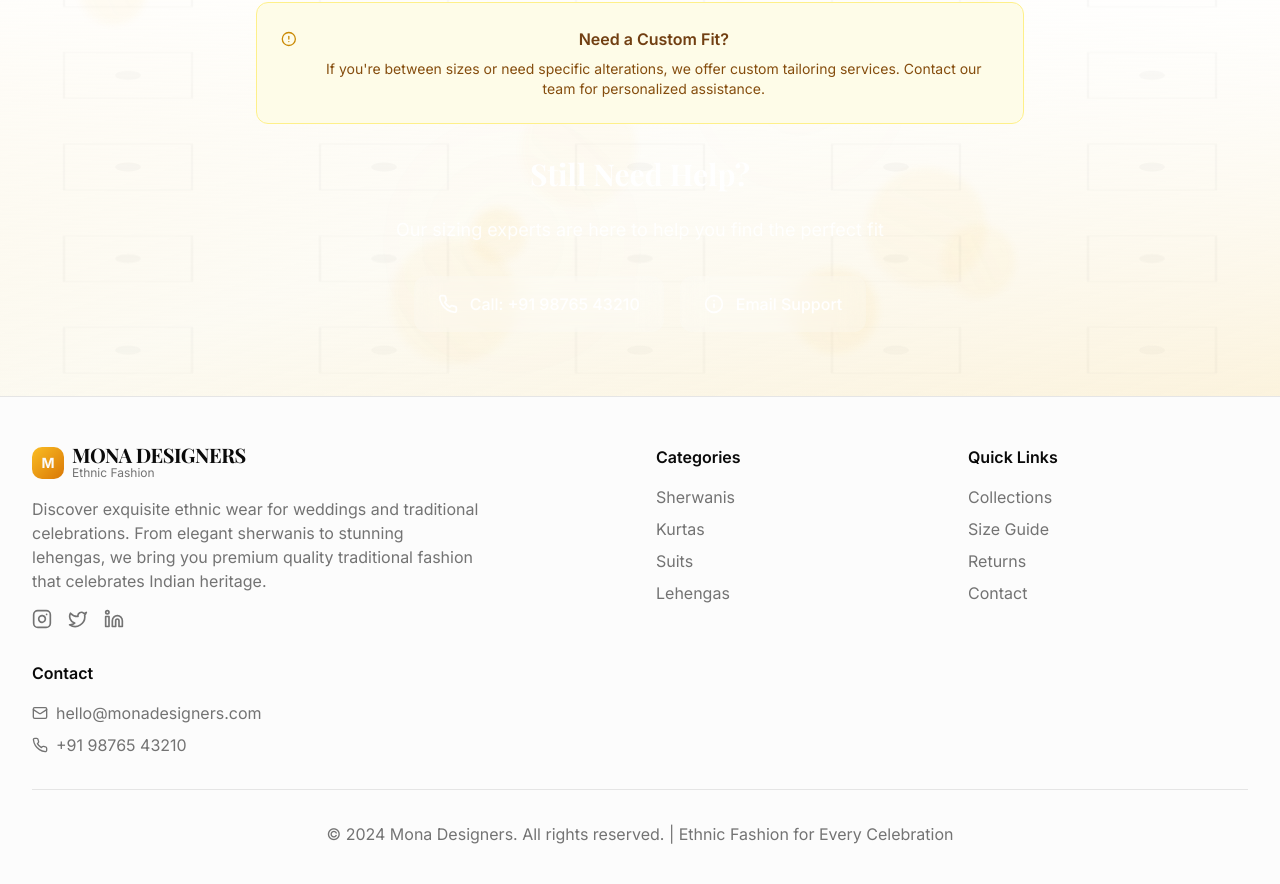
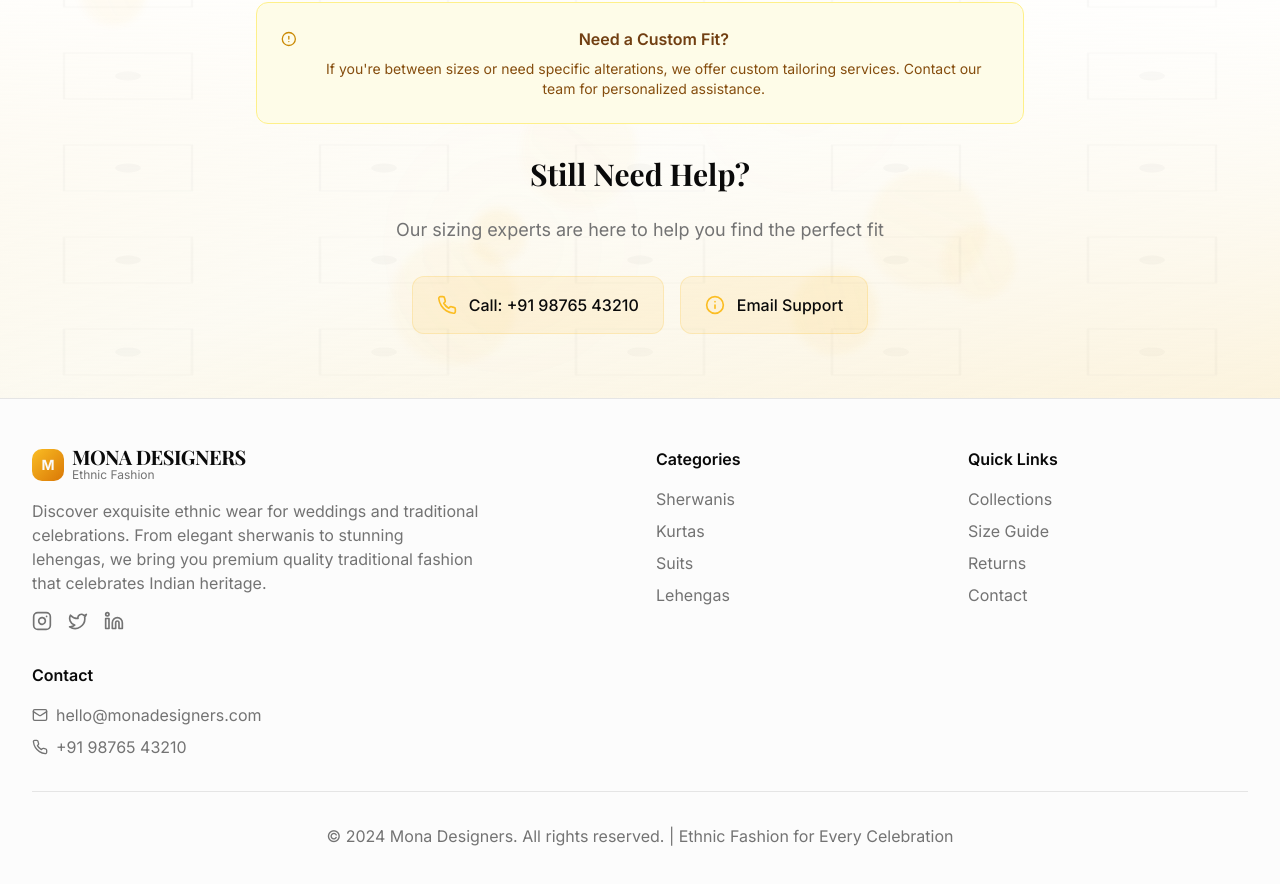
Before and after one commit to Mohammad-Soban/Mona-Designs, a React (Vite) app: page /size-guide in a window 1280 px wide. Shown: the part 2967-3851 px from the top of the page. Built offline with nearby package versions, Linux system fonts and the light colour scheme.

Commit message:
Fix text visibility in size guide - make white text theme-aware with golden accent
cgen-3eafe53dea7740cd803a86a5307a2c97

```diff
--- a/client/pages/SizeGuide.tsx
+++ b/client/pages/SizeGuide.tsx
@@ -196,24 +196,24 @@ export default function SizeGuide() {
               </div>
             </div>
 
-            <h2 className="text-3xl font-serif font-bold mb-6 text-white">
+            <h2 className="text-3xl font-serif font-bold mb-6 text-foreground">
               Still Need Help?
             </h2>
-            <p className="text-white/90 text-lg mb-8">
+            <p className="text-muted-foreground text-lg mb-8">
               Our sizing experts are here to help you find the perfect fit
             </p>
 
             <div className="flex flex-col sm:flex-row gap-4 justify-center">
               <a href="tel:+919876543210" className="inline-flex">
-                <div className="bg-white/20 backdrop-blur-md rounded-lg px-6 py-4 flex items-center space-x-3 hover:bg-white/30 transition-all duration-300">
-                  <Phone className="h-5 w-5 text-white" />
-                  <span className="text-white font-medium">Call: +91 98765 43210</span>
+                <div className="bg-gold/10 border border-gold/20 rounded-lg px-6 py-4 flex items-center space-x-3 hover:bg-gold/20 transition-all duration-300">
+                  <Phone className="h-5 w-5 text-gold" />
+                  <span className="text-foreground font-medium">Call: +91 98765 43210</span>
                 </div>
               </a>
               <a href="mailto:hello@monadesigners.com" className="inline-flex">
-                <div className="bg-white/20 backdrop-blur-md rounded-lg px-6 py-4 flex items-center space-x-3 hover:bg-white/30 transition-all duration-300">
-                  <Info className="h-5 w-5 text-white" />
-                  <span className="text-white font-medium">Email Support</span>
+                <div className="bg-gold/10 border border-gold/20 rounded-lg px-6 py-4 flex items-center space-x-3 hover:bg-gold/20 transition-all duration-300">
+                  <Info className="h-5 w-5 text-gold" />
+                  <span className="text-foreground font-medium">Email Support</span>
                 </div>
               </a>
             </div>
```
